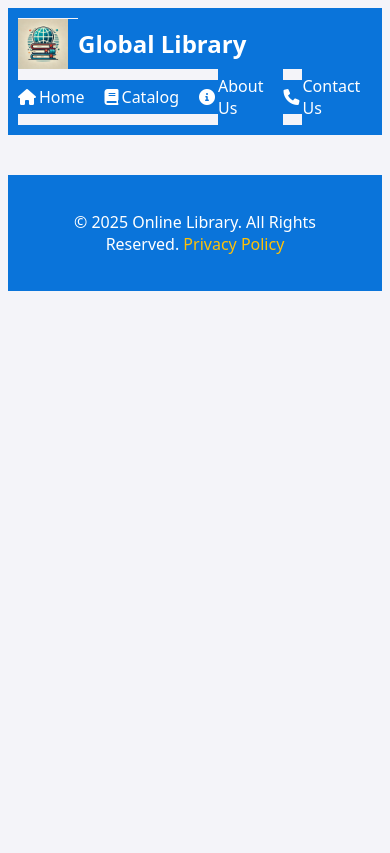
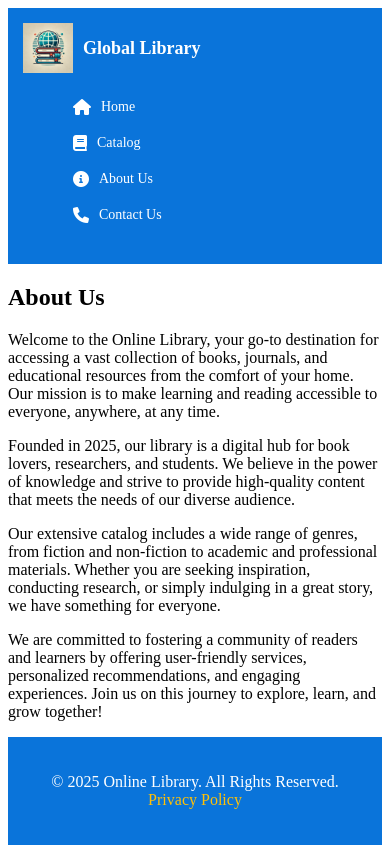
Before and after one commit to Mohitkadu16/LitTea-Granthalay, a plain HTML site: page aboutus.html in a window 390 px wide. Drawn offline with Linux system fonts and the light colour scheme.

Commit message:
Responsive css & minor adjustments.
1. Added a temporary paragraph.
2. Changed some CSS values for responsive view in all devices

```diff
--- a/aboutus.html
+++ b/aboutus.html
@@ -23,6 +23,19 @@
         </div>
     </div>
 
+    <section>
+        <div class="about">
+            <h2>About Us</h2>
+            <p>Welcome to the Online Library, your go-to destination for accessing a vast collection of books, journals, and educational resources from the comfort of your home. Our mission is to make learning and reading accessible to everyone, anywhere, at any time.</p>
+
+            <p>Founded in 2025, our library is a digital hub for book lovers, researchers, and students. We believe in the power of knowledge and strive to provide high-quality content that meets the needs of our diverse audience.</p>
+
+            <p>Our extensive catalog includes a wide range of genres, from fiction and non-fiction to academic and professional materials. Whether you are seeking inspiration, conducting research, or simply indulging in a great story, we have something for everyone.</p>
+
+            <p>We are committed to fostering a community of readers and learners by offering user-friendly services, personalized recommendations, and engaging experiences. Join us on this journey to explore, learn, and grow together!</p>
+        </div>
+    </section>
+
     <footer>
         <p class="bgcolor">&copy; 2025 Online Library. All Rights Reserved. <a class="bgcolor" href="/privacy-policy">Privacy Policy</a></p>
     </footer>
--- a/style.css
+++ b/style.css
@@ -1,80 +1,109 @@
-*{
-    background-color:  #f4f4f9;
+css
+* {
+    box-sizing: border-box; /* Ensure consistent sizing */
+    margin: 0;
+    padding: 0;
+    background-color: #f4f4f9;
     font-family: system-ui, -apple-system, BlinkMacSystemFont, 'Segoe UI', Roboto, Oxygen, Ubuntu, Cantarell, 'Open Sans', 'Helvetica Neue', sans-serif;
 }
 
+/* Header Styling */
 .header {
-    font-family: system-ui, -apple-system, BlinkMacSystemFont, 'Segoe UI', Roboto, Oxygen, Ubuntu, Cantarell, 'Open Sans', 'Helvetica Neue', sans-serif;
     display: flex;
     justify-content: space-between;
     align-items: center;
-    padding: 10px;
+    padding: 15px;
     background-color: #0a74da;
-    color:white ;
-    flex-wrap:wrap;
+    color: white;
+    flex-wrap: wrap; /* Allows wrapping for smaller screens */
 }
 
-.bgcolor{
-    background-color: #0a74da;
-}
 
+
+/* Logo Section */
 .nav-logo {
     display: flex;
     align-items: center;
-    justify-content: center;
 }
 
 .nav-logo .Image {
     max-height: 50px; /* Adjust the size of the logo */
-    margin-right: none; /* Space between the logo and text */
     padding-right: 10px;
-    background-color: #0a74da;
 }
 
 .nav-logo span {
     font-size: 24px;
     font-weight: bold;
-    padding-top: 9px;
-    padding-bottom: 9px;
-    padding-right: 1px;
-    padding: auto;
 }
 
-.navbar ul {
+/* Navbar Styling */
+.navbar {
+    display: flex;
+    flex-wrap: wrap; /* Ensure wrapping on smaller screens */
+    justify-content: center; /* Center items on smaller devices */
     list-style-type: none;
-    display: flex;
-    padding: 0px;
+    padding: 0;
     margin: 0;
 }
 
 .navbar li {
     display: flex;
     align-items: center;
-}
-
-.navbar ul i{
-    color: white;
-    background-color: #0a74da;
-    padding-top: 9px;
-    padding-bottom: 9px;
-    padding-right: 3px;
+    margin: 0 10px; /* Add spacing between menu items */
 }
 
 .navbar a {
     text-decoration: none;
     color: white;
-    padding-top: 6px;
-    padding-bottom: 6px;
-    padding-right: 20px;
+    padding: 10px 15px; /* Increase clickable area */
 }
 
 .navbar i {
     font-size: 16px; /* Adjust icon size */
-    color: #555; /* Icon color */
+    color: white; /* Icon color */
 }
 
+.navbar li:hover a,
 .navbar li:hover i {
-    color: #000; /* Change icon color on hover */
+    color: #000; /* Change text and icon color on hover */
+}
+
+/* Mobile Responsiveness */
+@media (max-width: 768px) {
+    .header {
+        flex-direction: column; /* Stack elements */
+        align-items: flex-start;
+    }
+
+    .nav-logo span {
+        font-size: 20px; /* Adjust font size for smaller screens */
+    }
+
+    .navbar {
+        flex-direction: column; /* Stack navigation links */
+        align-items: flex-start;
+        width: 100%;
+    }
+
+    .navbar a {
+        padding: 10px; /* Increase padding for better touch targets */
+        width: 100%; /* Full width links */
+    }
+
+    .navbar li {
+        width: 100%; /* Ensure full width for list items */
+    }
+}
+
+/* Extra Small Devices */
+@media (max-width: 480px) {
+    .nav-logo span {
+        font-size: 18px; /* Further reduce font size */
+    }
+
+    .navbar a {
+        font-size: 14px; /* Adjust font size for better visibility */
+    }
 }
 
 /* Home page box 1 */
@@ -256,10 +285,11 @@ footer .column1 i{
     background-color:#ffffff;
     padding: 30px;
     border-radius: 10px;
-    box-shadow: 0 4px 6px rgba(0, 0, 0, 0.1);
+    box-shadow: 0 0 9px 4px rgba(0.2, 0, 0, 0.2 );
     display: flex;
     flex-direction: column;
     align-items: stretch;
+    border-color: rgba(0.2, 0, 0, 0.2 );
 }
 .contact h2 {
     text-align: center;
@@ -273,7 +303,7 @@ footer .column1 i{
 }
 .contact form label {
     font-weight: bold;
-    /*color: #333;*/
+    color: #333;
 }
 .contact form input,
 .contact form textarea,
@@ -312,7 +342,7 @@ footer {
     color: white;
     text-align: center;
     padding: 20px 40px;
-    margin-top: 40px;
+    margin-top: 10px;
 }
 footer a {
     color: #ffc107;
```
Also changed, not shown: catalog.html (+0 -1 lines), membership.html (deleted, +0 -30 lines), 1 other file.
